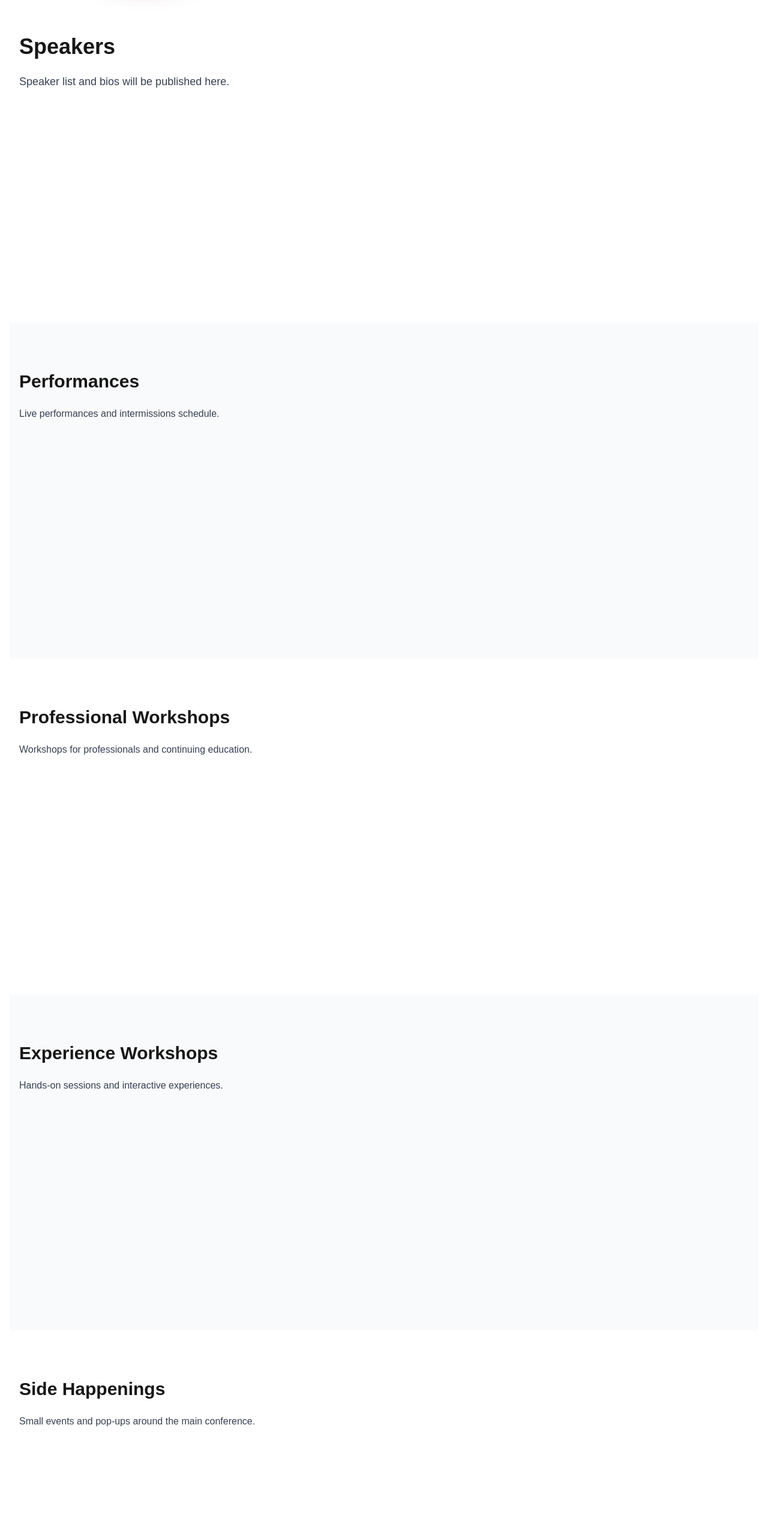
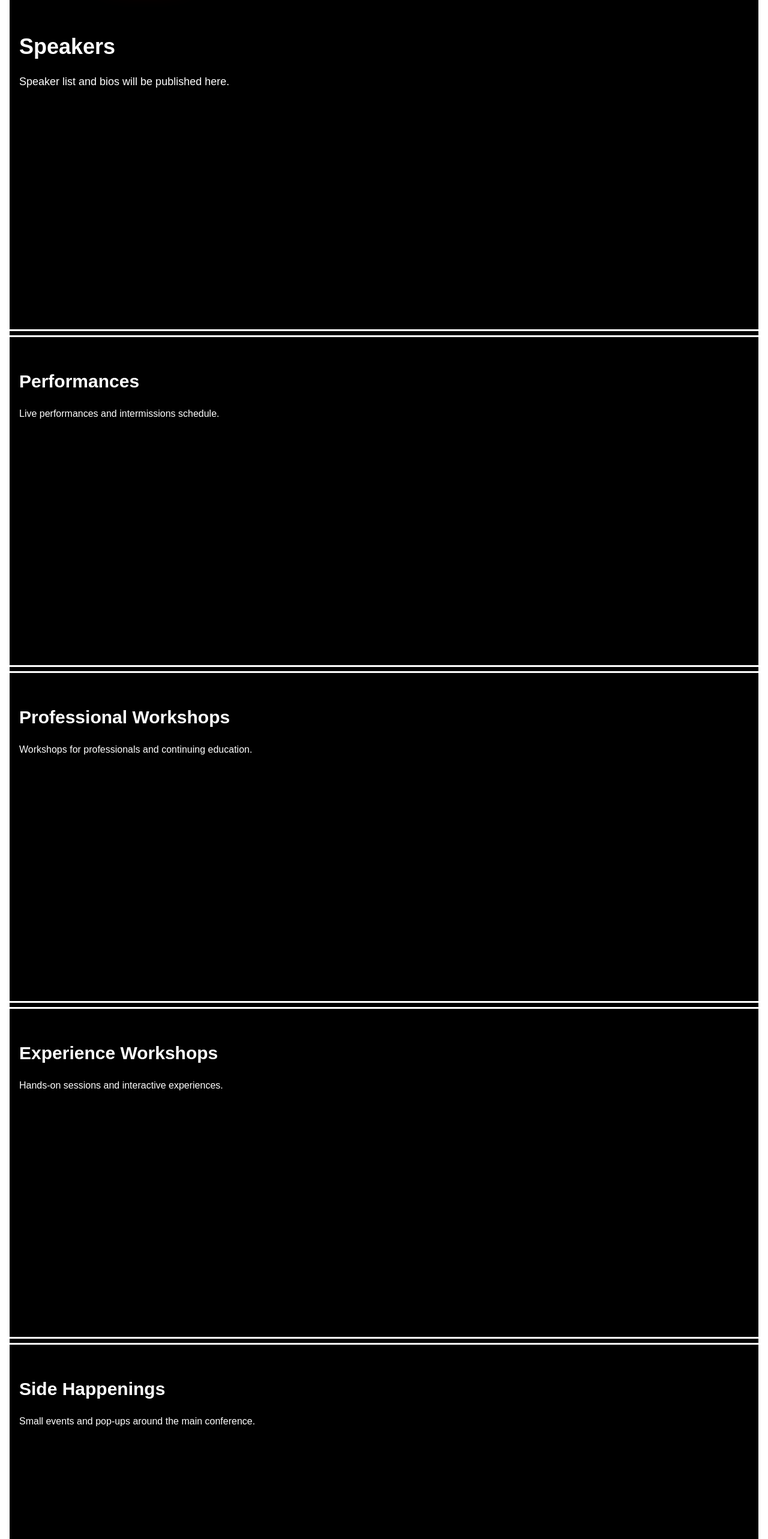
Before and after one commit to TEDxNTUA/tedxntua-2026, a Next.js app: page /event/more in a window 1280 px wide. Shown: the part 200-2766 px from the top of the page at 60% size. Built offline with nearby package versions, Linux system fonts and the light colour scheme.

Commit message:
visual improvement in sector seperation

```diff
--- a/app/event/more/page.tsx
+++ b/app/event/more/page.tsx
@@ -5,38 +5,38 @@ export default function MorePage() {
     <div>
       <AnchorScrollHandler />
 
-      <section id="speakers" className="min-h-[70vh] py-20 scroll-mt-24">
+      <section id="speakers" className="min-h-[70vh] py-20 scroll-mt-24 more-section">
         <div className="container mx-auto px-4">
           <h1 className="text-4xl font-bold mb-6">Speakers</h1>
-          <p className="text-lg text-gray-700 mb-8">Speaker list and bios will be published here.</p>
+          <p className="text-lg mb-8">Speaker list and bios will be published here.</p>
         </div>
       </section>
 
-      <section id="performances" className="min-h-[70vh] py-20 scroll-mt-24 bg-gray-50">
+      <section id="performances" className="min-h-[70vh] py-20 scroll-mt-24 more-section">
         <div className="container mx-auto px-4">
           <h2 className="text-3xl font-semibold mb-6">Performances</h2>
-          <p className="text-gray-700">Live performances and intermissions schedule.</p>
+          <p>Live performances and intermissions schedule.</p>
         </div>
       </section>
 
-      <section id="professional-workshops" className="min-h-[70vh] py-20 scroll-mt-24">
+      <section id="professional-workshops" className="min-h-[70vh] py-20 scroll-mt-24 more-section">
         <div className="container mx-auto px-4">
           <h2 className="text-3xl font-semibold mb-6">Professional Workshops</h2>
-          <p className="text-gray-700">Workshops for professionals and continuing education.</p>
+          <p>Workshops for professionals and continuing education.</p>
         </div>
       </section>
 
-      <section id="experience-workshops" className="min-h-[70vh] py-20 scroll-mt-24 bg-gray-50">
+      <section id="experience-workshops" className="min-h-[70vh] py-20 scroll-mt-24 more-section">
         <div className="container mx-auto px-4">
           <h2 className="text-3xl font-semibold mb-6">Experience Workshops</h2>
-          <p className="text-gray-700">Hands-on sessions and interactive experiences.</p>
+          <p>Hands-on sessions and interactive experiences.</p>
         </div>
       </section>
 
-      <section id="side-happenings" className="min-h-[70vh] py-20 scroll-mt-24">
+      <section id="side-happenings" className="min-h-[70vh] py-20 scroll-mt-24 more-section">
         <div className="container mx-auto px-4">
           <h2 className="text-3xl font-semibold mb-6">Side Happenings</h2>
-          <p className="text-gray-700">Small events and pop-ups around the main conference.</p>
+          <p>Small events and pop-ups around the main conference.</p>
         </div>
       </section>
     </div>
--- a/app/globals.css
+++ b/app/globals.css
@@ -235,6 +235,39 @@ body {
 /* Add a small extra offset so headings don't sit flush with the sticky header */
 .scroll-mt-24 { scroll-margin-top: calc(6rem + 12px); }
 
+/* More page sections: black background, white text, double white separator */
+.more-section {
+  background: #000;
+  color: #fff;
+  position: relative;
+}
+
+.more-section .container { color: inherit; }
+.more-section h1, .more-section h2, .more-section p, .more-section li { color: inherit; }
+
+/* give extra bottom padding to make room for separators */
+.more-section { padding-bottom: 4.5rem; }
+
+.more-section::before,
+.more-section::after {
+  content: "";
+  position: absolute;
+  left: 0;
+  right: 0;
+  height: 3px; /* thicker lines */
+  background: #fff;
+  z-index: 10;
+  box-shadow: 0 1px 0 rgba(255,255,255,0.06);
+}
+
+/* place the two lines with a clear gap between them */
+.more-section::before { bottom: -24px; }
+.more-section::after { bottom: -14px; }
+
+/* Small responsive tweak so separators don't overlap footer */
+.more-section:last-child::before,
+.more-section:last-child::after { bottom: -10px; }
+
 /* Horizontal event nav (desktop and mobile compact) */
 .event-nav-horizontal {
   display: flex;
```
